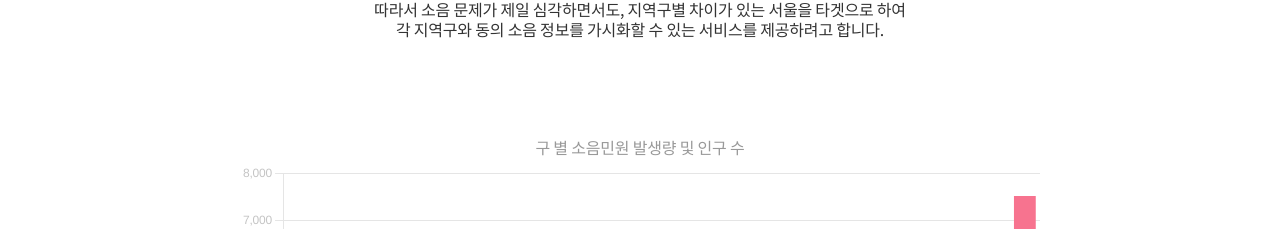
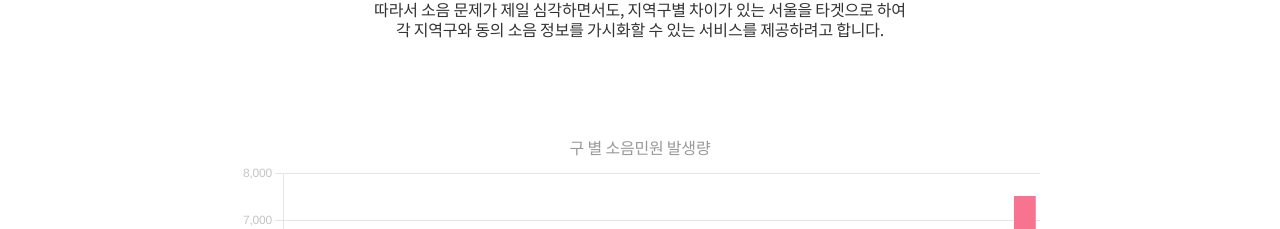
Before and after one commit to yyoumi4854/joyonghaljido, a Next.js app in the folder front/: page / in a window 1280 px wide. Shown: the part 3702-3931 px from the top of the page. Built offline with nearby package versions, Linux system fonts and the light colour scheme.

Commit message:
[REFACT] index.js 오타 수정

```diff
--- a/front/pages/index.js
+++ b/front/pages/index.js
@@ -124,7 +124,7 @@ const Index = () => {
         </div>
 
         <div className='graph'>
-          <p>구 별 소음민원 발생량 및 인구 수</p>
+          <p>구 별 소음민원 발생량</p>
           <div className='graphBox graph3Box'>
             <G3_EachGu></G3_EachGu>
             <p>노원구</p>
```
